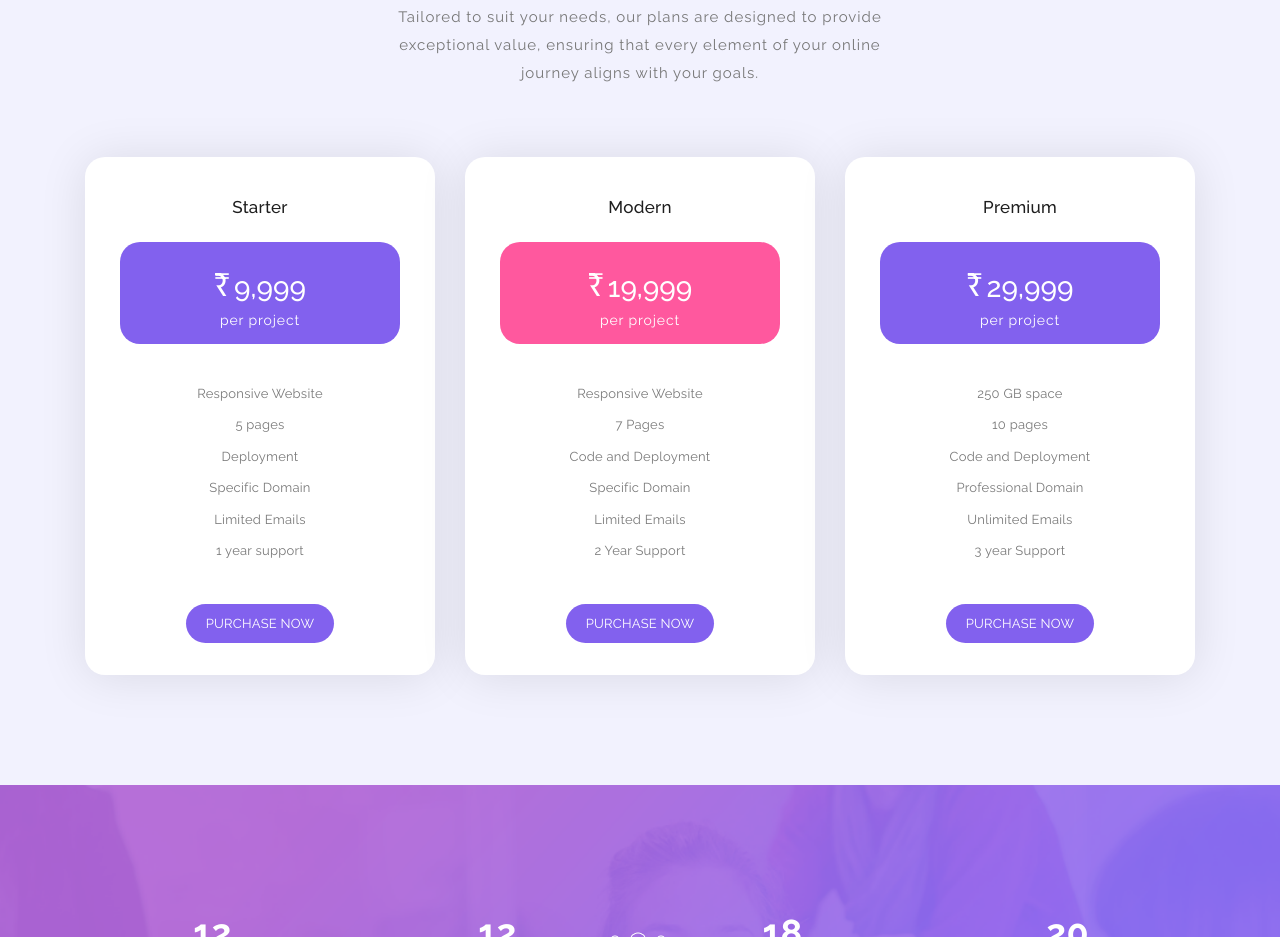
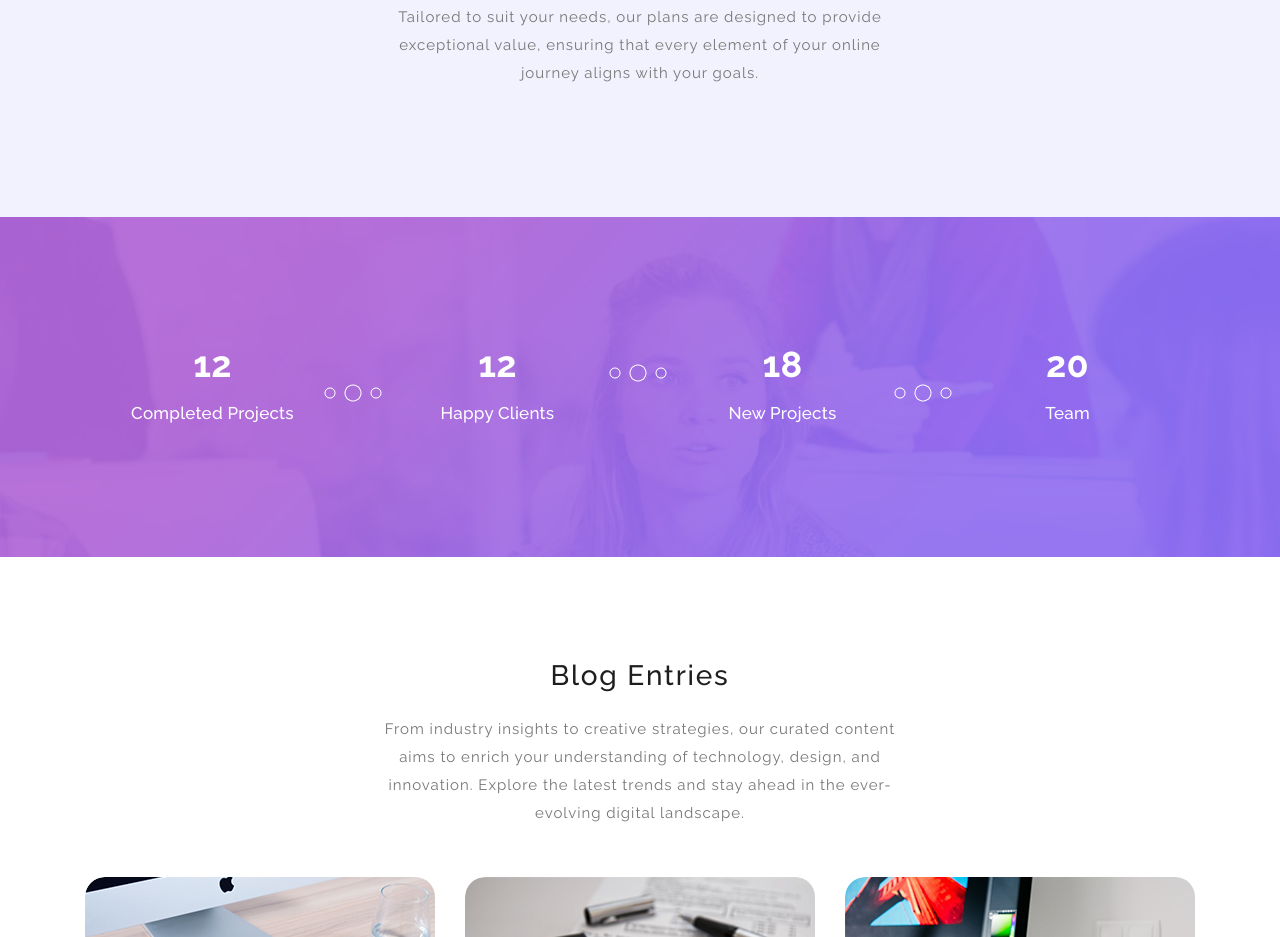
Before and after one commit to KadaliAswinkumar/Tech-BuilderZ, a plain HTML site: page index.html in a window 1280 px wide. Shown: the part 3964-4901 px from the top of the page. Drawn offline with Linux system fonts and the light colour scheme.

Commit message:
index.html

```diff
--- a/index.html
+++ b/index.html
@@ -359,8 +359,8 @@
             </div>
             <!-- ***** Section Title End ***** -->
 
-            <div class="row">
-                <!-- ***** Pricing Item Start ***** -->
+            <!--<div class="row">
+                <!-- ***** Pricing Item Start *****
                 <div class="col-lg-4 col-md-6 col-sm-12" data-scroll-reveal="enter bottom move 50px over 0.6s after 0.2s">
                     <div class="pricing-item">
                         <div class="pricing-header">
@@ -386,9 +386,7 @@
                         </div>
                     </div>
                 </div>
-                <!-- ***** Pricing Item End ***** -->
 
-                <!-- ***** Pricing Item Start ***** -->
                 <div class="col-lg-4 col-md-6 col-sm-12" data-scroll-reveal="enter bottom move 50px over 0.6s after 0.4s">
                     <div class="pricing-item active">
                         <div class="pricing-header">
@@ -414,9 +412,7 @@
                         </div>
                     </div>
                 </div>
-                <!-- ***** Pricing Item End ***** -->
 
-                <!-- ***** Pricing Item Start ***** -->
                 <div class="col-lg-4 col-md-6 col-sm-12" data-scroll-reveal="enter bottom move 50px over 0.6s after 0.6s">
                     <div class="pricing-item">
                         <div class="pricing-header">
@@ -441,7 +437,7 @@
                             <a href="#" class="main-button">Purchase Now</a>
                         </div>
                     </div>
-                </div>
+                </div> -->
                 <!-- ***** Pricing Item End ***** -->
             </div>
         </div>
```
